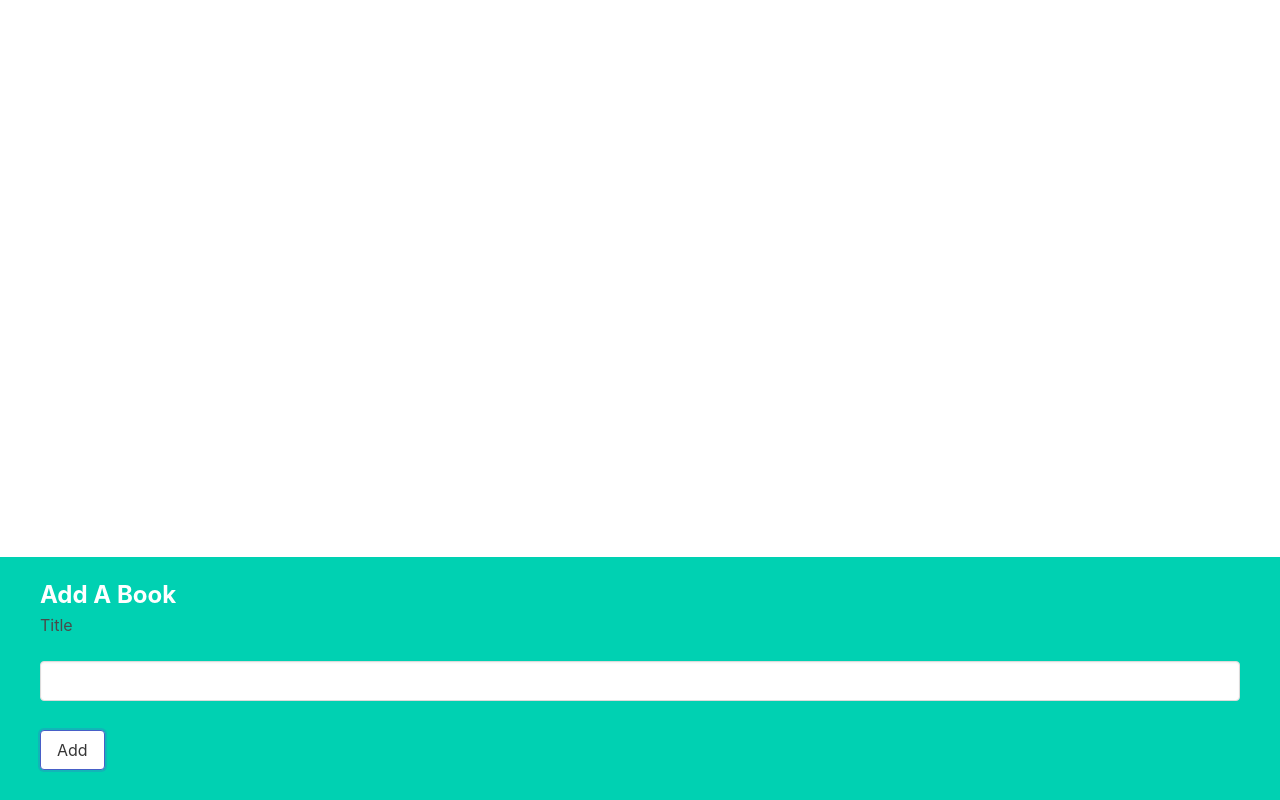
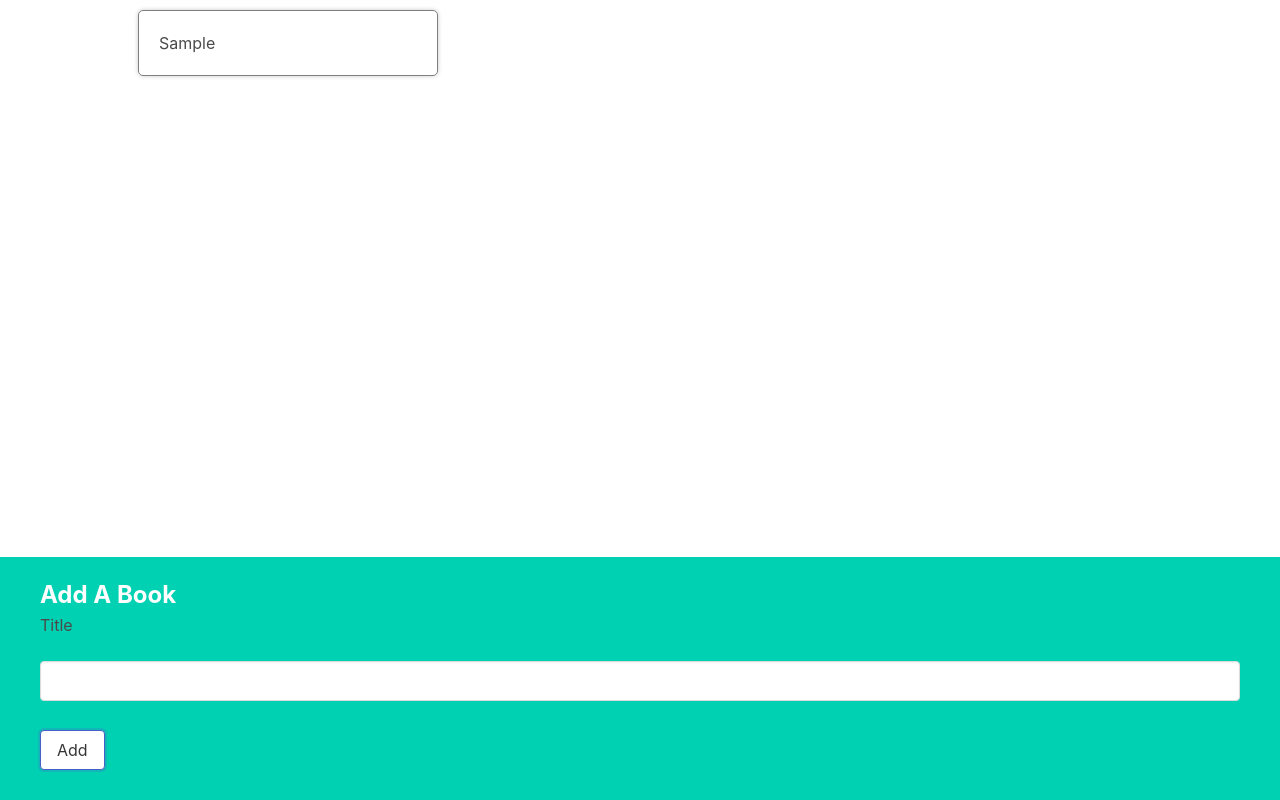
Before and after one commit to RCass172/my-book-list, a React (Create React App) app: page / in a window 1280 px wide. Both pictures are taken after typing "Sample" into the empty fields and a click on the button "Add". Built offline with nearby package versions, Linux system fonts and the light colour scheme.

Commit message:
Map the book list to show each book

```diff
--- a/src/App.js
+++ b/src/App.js
@@ -1,5 +1,6 @@
 import { useState } from "react";
 import BookCreate from "./components/BookCreate";
+import BookList from "./components/BookList";
 
 function App() {
   const [books, setBooks] = useState([]);
@@ -11,7 +12,8 @@
   };
 
   return (
-    <div>
+    <div className="app">
+      <BookList books={books} />
       <BookCreate onCreate={createBook} />
     </div>
   );
--- a/src/components/BookList.js
+++ b/src/components/BookList.js
@@ -1,7 +1,11 @@
-function BookList() {
-    return (
-        <div>Book Create</div>;
-    )
+import BookShow from "./BookShow";
+
+function BookList({books}) {
+    const renderedBooks = books.map((book) => {
+        return <BookShow key={book.id} book={book} />;
+    });
+
+    return <div className="book-list">{ renderedBooks }</div>;
 }
 
 export default BookList;
--- a/src/components/BookShow.js
+++ b/src/components/BookShow.js
@@ -1,7 +1,5 @@
-function BookShow() {
-    return (
-        <div>Book Create</div>;
-    )
+function BookShow({book}) {
+    return <div className="book-show">{book.title}</div>;
 }
 
 export default BookShow;
```
